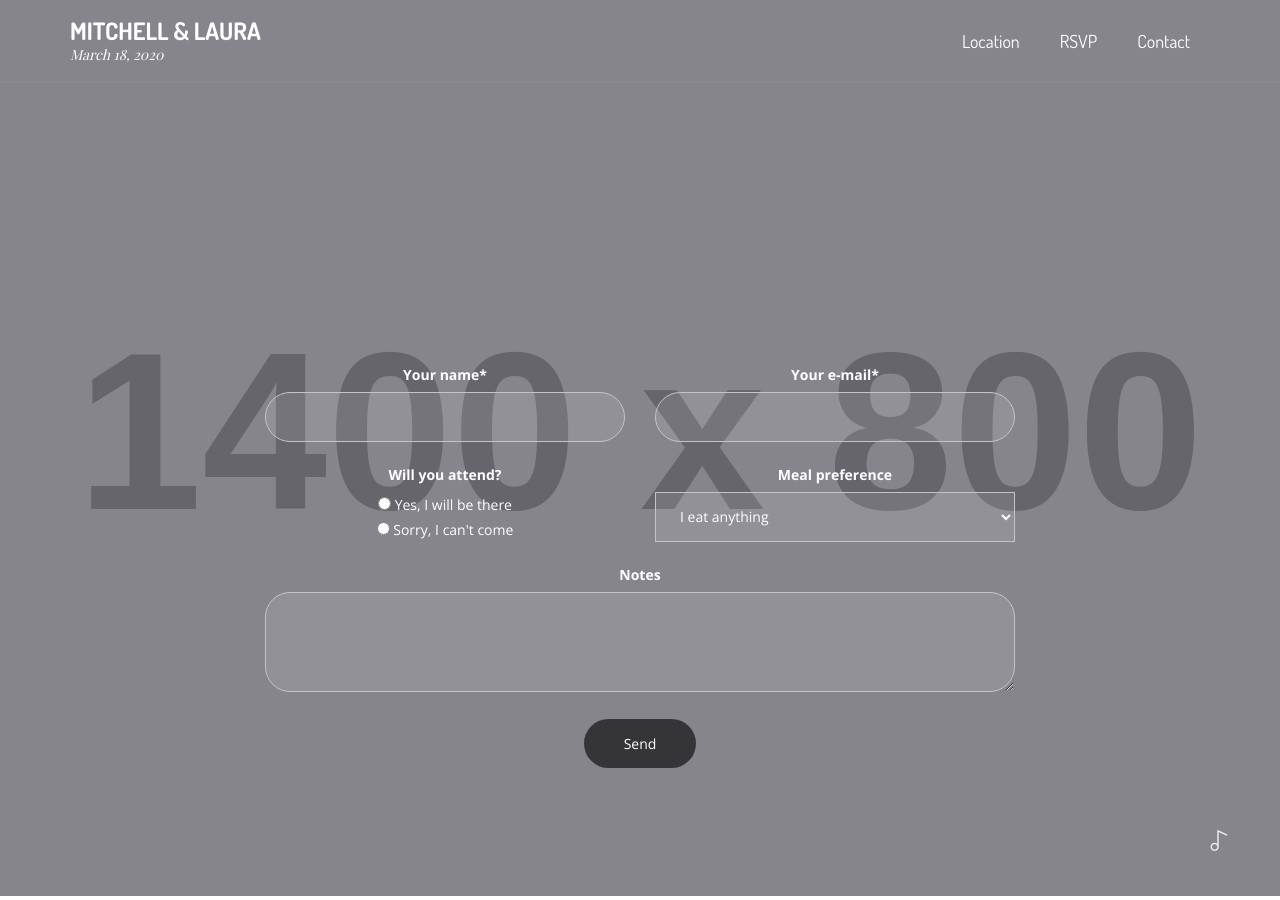
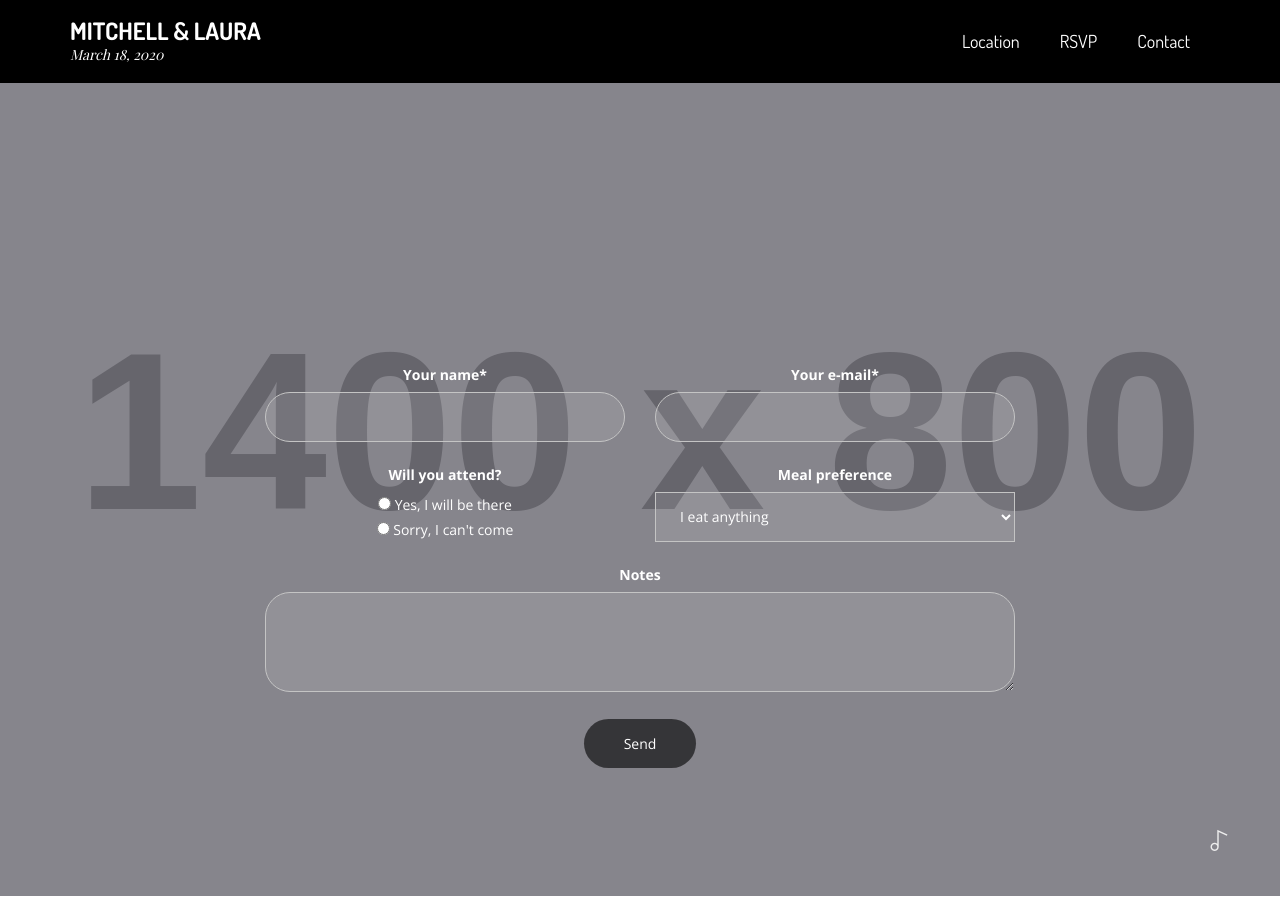
Before and after one commit to Lauraandmitch/lauraandmitch.github.io, a Jekyll site: the page built from rsvp.html, in a window 1280 px wide. Built offline with Jekyll 4.4.1, drawn with Linux system fonts in a browser that asks for light colours; some web fonts are replaced.

Commit message:
black header

```diff
--- a/_includes/header.html
+++ b/_includes/header.html
@@ -3,7 +3,7 @@
 
 
 
-    <nav class="gla_light_nav gla_transp_nav">
+    <nav class="gla_light_nav gla_image_bck gla_wht_txt" style="background-color: rgb(0, 0, 0);" data-color:"#000">
 
         <div class="container">
 
```
